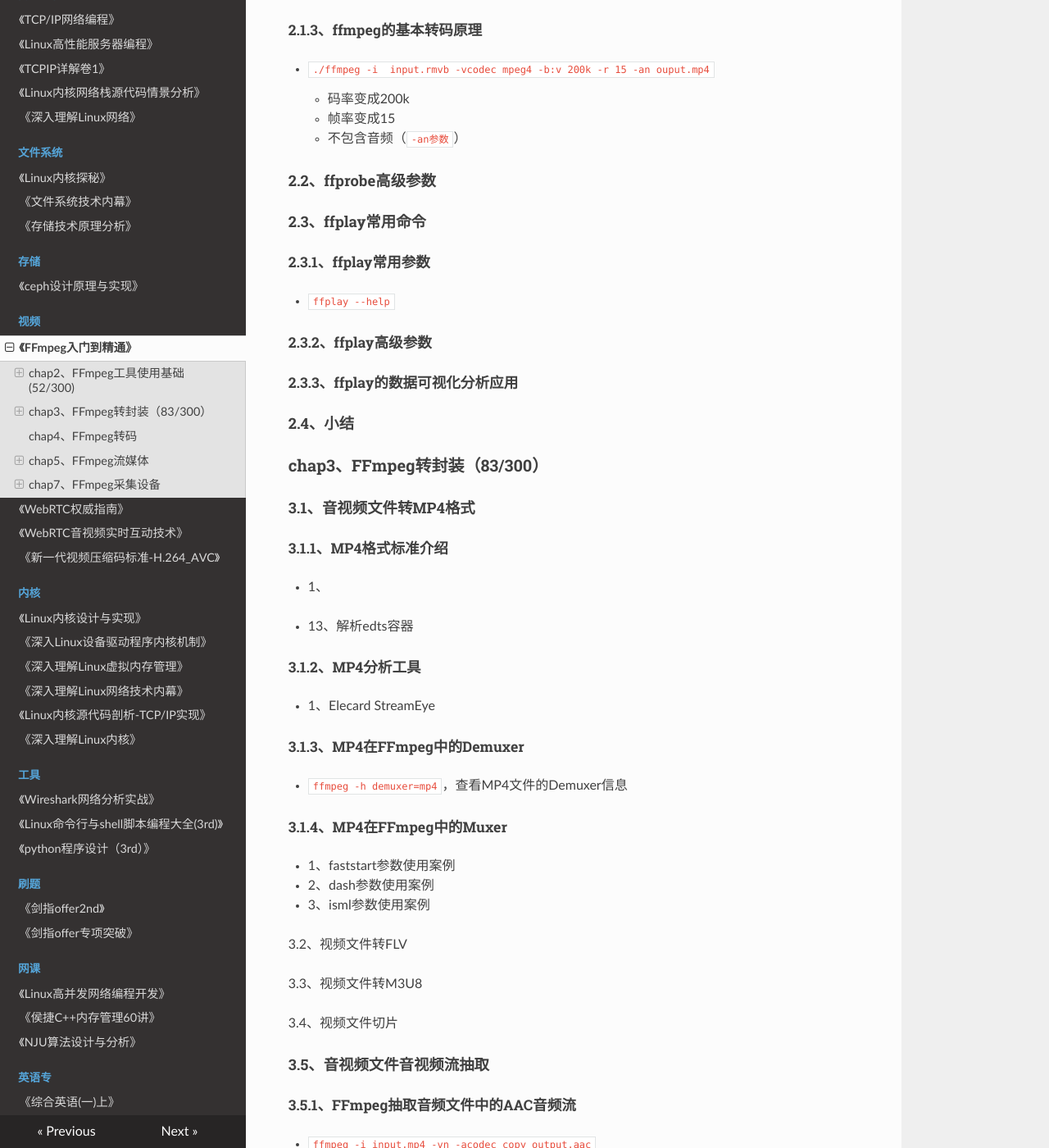
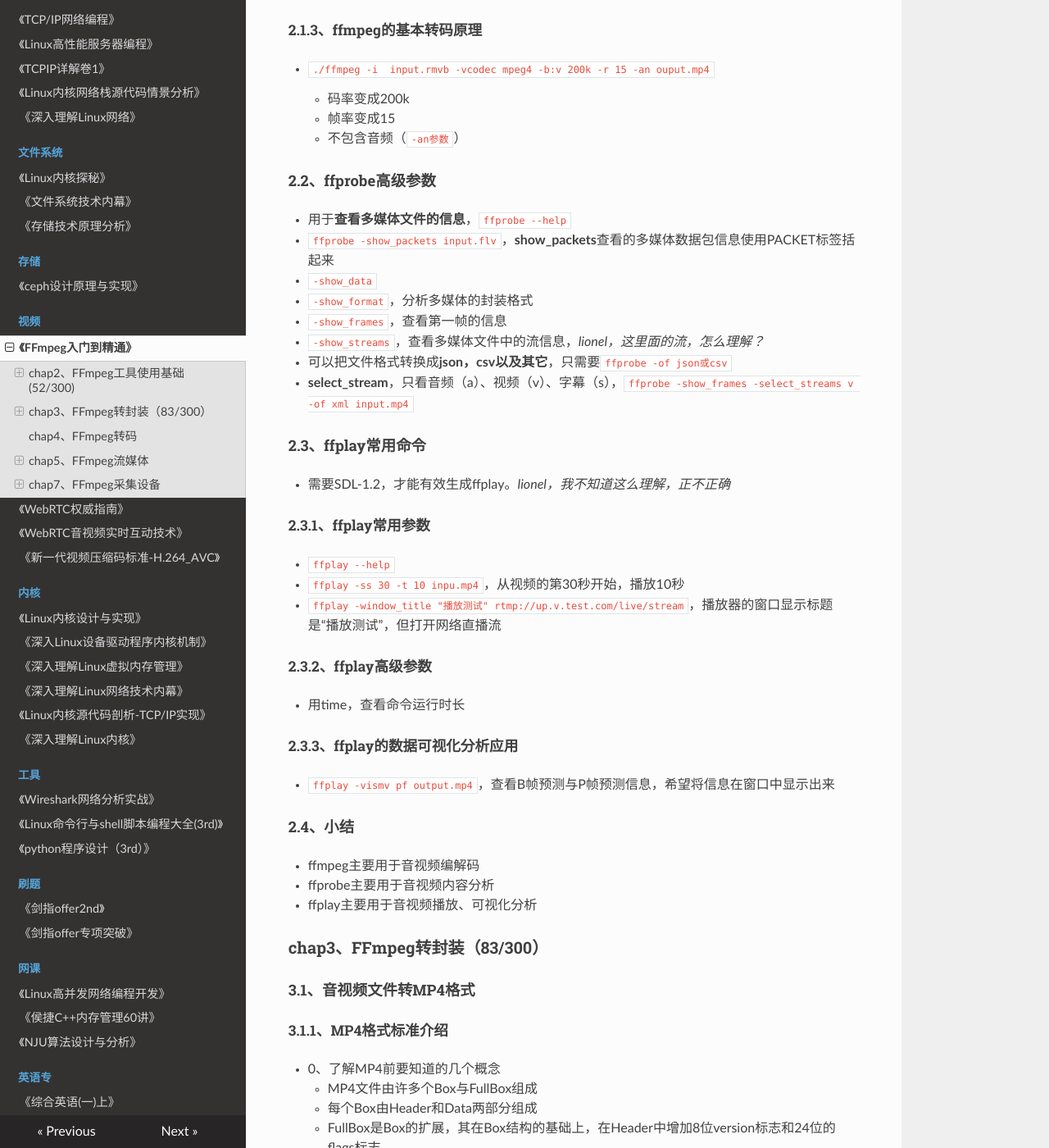
Before and after one commit to wolflion/booknotes, an MkDocs documentation site: the page built from docs/14video/FFmpeg入门到精通.md, in a window 1280 px wide and 1400 px high, scrolled down 679 px. Shown: the whole window at 82% size. Built offline with MkDocs 1.6.1, drawn with Linux system fonts in a browser that asks for light colours; nearby versions of some CDN libraries; some of the changed text lies outside the part shown.

Commit message:
Update FFmpeg入门到精通.md

```diff
--- a/docs/14video/FFmpeg入门到精通.md
+++ b/docs/14video/FFmpeg入门到精通.md
@@ -30,17 +30,38 @@
 
 #### 2.2、ffprobe高级参数
 
++ 用于**查看多媒体文件的信息**，`ffprobe --help`
++ `ffprobe -show_packets input.flv`，**show_packets**查看的多媒体数据包信息使用PACKET标签括起来
++ `-show_data`
++ `-show_format`，分析多媒体的封装格式
++ `-show_frames`，查看第一帧的信息
++ `-show_streams`，查看多媒体文件中的流信息，*lionel，这里面的流，怎么理解？*
++ 可以把文件格式转换成**json，csv以及其它**，只需要`ffprobe -of json或csv`
++ **select_stream**，只看音频（a）、视频（v）、字幕（s），`ffprobe -show_frames -select_streams v -of xml input.mp4`
+
 #### 2.3、ffplay常用命令
+
++ 需要SDL-1.2，才能有效生成ffplay。*lionel，我不知道这么理解，正不正确*
 
 ##### 2.3.1、ffplay常用参数
 
 + `ffplay --help`
++ `ffplay -ss 30 -t 10 inpu.mp4`，从视频的第30秒开始，播放10秒
++ `ffplay -window_title "播放测试" rtmp://up.v.test.com/live/stream`，播放器的窗口显示标题是“播放测试”，但打开网络直播流
 
 ##### 2.3.2、ffplay高级参数
 
++ 用time，查看命令运行时长
+
 ##### 2.3.3、ffplay的数据可视化分析应用
 
++ `ffplay -vismv pf output.mp4`，查看B帧预测与P帧预测信息，希望将信息在窗口中显示出来
+
 #### 2.4、小结
+
++ ffmpeg主要用于音视频编解码
++ ffprobe主要用于音视频内容分析
++ ffplay主要用于音视频播放、可视化分析
 
 ### chap3、FFmpeg转封装（83/300）
 
@@ -48,8 +69,20 @@
 
 ##### 3.1.1、MP4格式标准介绍
 
-+ 1、
-
++ 0、了解MP4前要知道的几个概念
+  + MP4文件由许多个Box与FullBox组成
+  + 每个Box由Header和Data两部分组成
+  + FullBox是Box的扩展，其在Box结构的基础上，在Header中增加8位version标志和24位的flags标志
+  + Header包含了整个Box的长度的大小（size）和类型（type），size为0时，代表这个Box是文件的最后一个Box。
+  + Data为Box的实际数据，可以是纯数据，也可以是更多的子Box
+  + 当一个Box中的Data是一系列的子Box时，这个Box又可以称为Container Box
+  + **MP4常用参考标准排列方式**
+    + 一到六级？
++ 1、moov容器
+  + 定义了一个MP4文件中的数据信息，类型是moov，是一个容器Atom，至少包含以下的一种
+    + mvhd标签
+    + cmov标签
+    + rmra标签
 + 13、解析edts容器
 
 ##### 3.1.2、MP4分析工具
```
